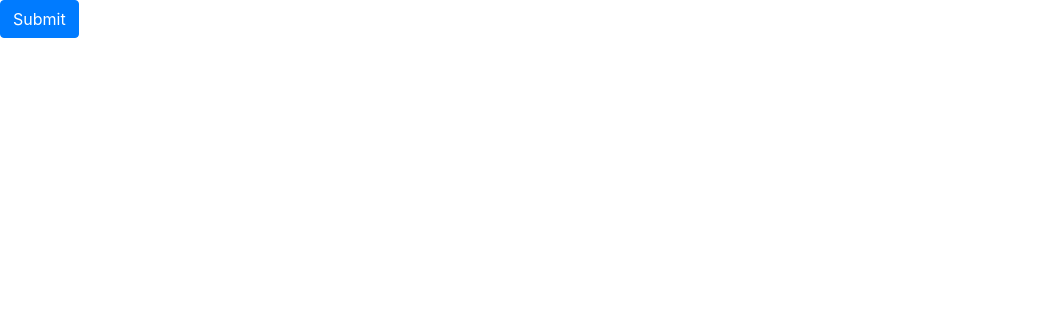
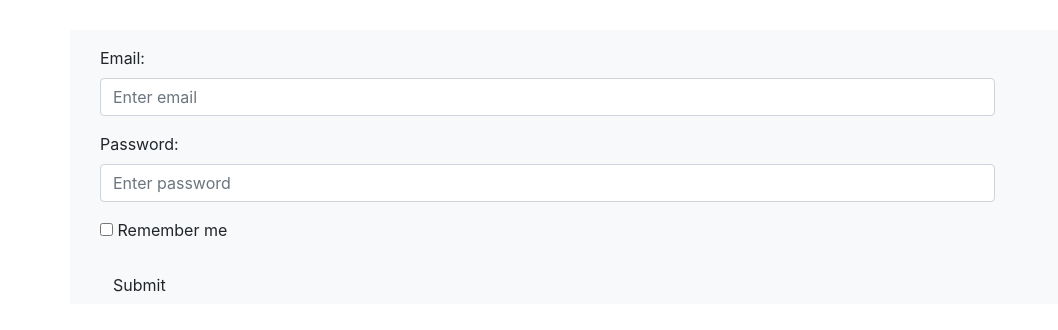
Before and after one commit to afolabiopakunle/loading-icon-on-click, a plain HTML site: page index.html in a window 1280 px wide. Shown: the whole page, without its empty margins (0-1058 px from the left). Drawn offline with Linux system fonts and the light colour scheme.

Commit message:
bootstrap elements imported

```diff
--- a/index.html
+++ b/index.html
@@ -10,12 +10,38 @@
 </head>
 
 <body>
-
-    <button class="btn btn-primary" id="submit" type="submit">Submit</button>
-
-    <div id="surround">
-        <div class="box"></div>
+    <div class="container bg-light pt-3">
+        <form class="form-horizontal" action="/action_page.php">
+            <div class="form-group">
+                <label class="control-label col-sm-2" for="email">Email:</label>
+                <div class="col-sm-10">
+                    <input type="email" class="form-control" id="email" placeholder="Enter email">
+                </div>
+            </div>
+            <div class="form-group">
+                <label class="control-label col-sm-2" for="pwd">Password:</label>
+                <div class="col-sm-10">
+                    <input type="password" class="form-control" id="pwd" placeholder="Enter password">
+                </div>
+            </div>
+            <div class="form-group">
+                <div class="col-sm-offset-2 col-sm-10">
+                    <div class="checkbox">
+                        <label><input type="checkbox"> Remember me</label>
+                    </div>
+                </div>
+            </div>
+            <div class="form-group">
+                <div class="col-sm-offset-2 col-sm-10">
+                    <button type="submit" class="btn btn-default">Submit</button>
+                </div>
+            </div>
+        </form>
+        <div id="surround">
+            <div class="box"></div>
+        </div>
     </div>
+    <script src="./script.js"></script>
 </body>
 
 </html>
--- a/style.css
+++ b/style.css
@@ -1,5 +1,6 @@
        body {
             height: 100vh;
+            padding-top: 30px;
         }
 
         .box {
```
